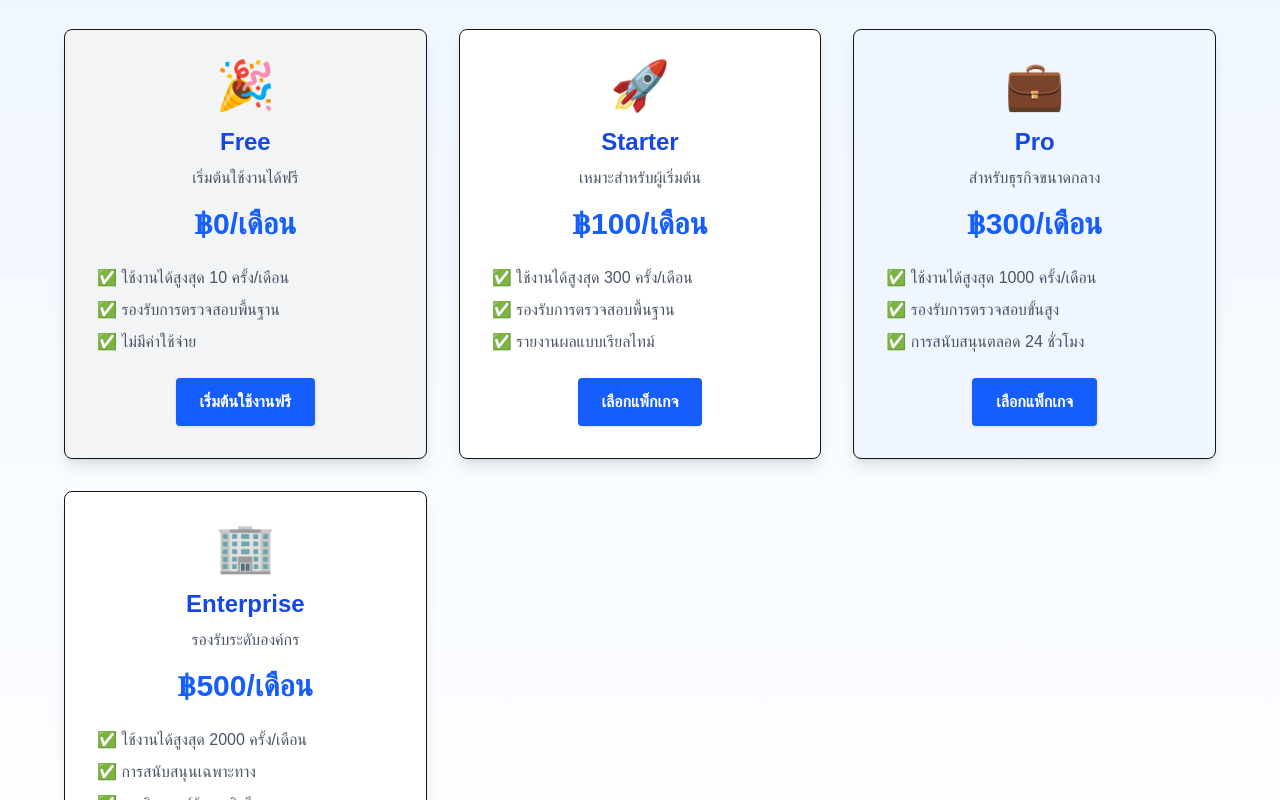
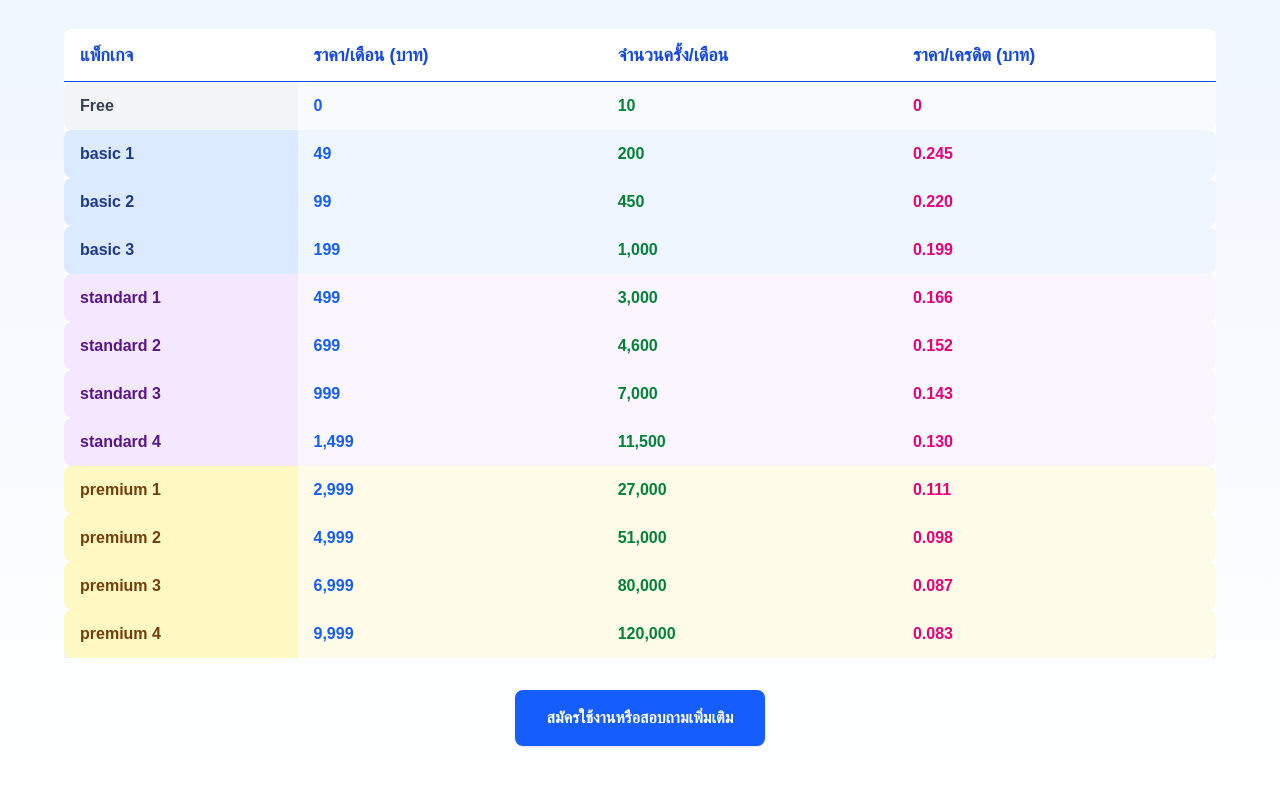
Before and after one commit to pookky789/slip-checker-sale-page, a Next.js app: page / in a window 1280 px wide. Shown: the part 1080-1880 px from the top of the page. Built offline with nearby package versions, Linux system fonts and the light colour scheme.

Commit message:
improve package UI

```diff
--- a/app/components/Layout.tsx
+++ b/app/components/Layout.tsx
@@ -1,3 +1,4 @@
+"use client";
 import React from "react";
 import Link from "next/link";
 import Image from "next/image";
@@ -8,43 +9,71 @@ export default function Layout({ children }: { children: React.ReactNode }) {
       {/* ✅ Top Bar */}
       <header className="bg-blue-800 text-white p-4 shadow-md h-16">
         <nav className="max-w-6xl mx-auto flex justify-between items-center h-full">
-          <Link href="/" className="flex items-center h-full px-12 -ml-4">
+          <Link href="/" className="flex items-center h-full px-4 sm:px-12 -ml-2 sm:-ml-4">
             <Image
               src="/header-logo.png"
               alt="SlipChecker Logo"
-              width={120} // กำหนดความกว้างของโลโก้
-              height={48} // กำหนดความสูงของโลโก้
+              width={120}
+              height={48}
               className="h-full w-auto"
             />
           </Link>
-          <ul className="flex gap-6 text-sm font-medium">
+          {/* Hamburger menu for mobile */}
+          <div className="sm:hidden">
+            <button
+              type="button"
+              className="text-white focus:outline-none"
+              onClick={() => {
+                const menu = document.getElementById("mobile-menu");
+                if (menu) menu.classList.toggle("hidden");
+              }}
+              aria-label="เปิดเมนู"
+            >
+              <svg width="32" height="32" fill="none" viewBox="0 0 24 24">
+                <path stroke="currentColor" strokeWidth="2" strokeLinecap="round" d="M4 6h16M4 12h16M4 18h16"/>
+              </svg>
+            </button>
+          </div>
+          {/* Desktop menu */}
+          <ul className="hidden sm:flex gap-6 text-sm font-medium">
             <li>
-              <Link href="/" className="hover:underline text-gray-200">
-                หน้าแรก
-              </Link>
+              <Link href="/" className="hover:underline text-gray-200">หน้าแรก</Link>
             </li>
             <li>
-              <Link href="#packages" className="hover:underline text-gray-200">
-                แพ็กเกจ
-              </Link>
+              <Link href="#packages" className="hover:underline text-gray-200">แพ็กเกจ</Link>
             </li>
             <li>
-              <Link href="#howto" className="hover:underline text-gray-200">
-                วิธีใช้งาน
-              </Link>
+              <Link href="#howto" className="hover:underline text-gray-200">วิธีใช้งาน</Link>
             </li>
             <li>
-              <Link href="#contact" className="hover:underline text-gray-200">
-                ติดต่อเรา
-              </Link>
+              <Link href="#contact" className="hover:underline text-gray-200">ติดต่อเรา</Link>
             </li>
             <li>
-              <Link href="https://account.slip-checker.com/" className="hover:underline font-semibold text-yellow-300">
-                สมาชิก
-              </Link>
+              <Link href="https://account.slip-checker.com/" className="hover:underline font-semibold text-yellow-300">สมาชิก</Link>
             </li>
           </ul>
         </nav>
+        {/* Mobile menu */}
+        <ul
+          id="mobile-menu"
+          className="sm:hidden flex flex-col gap-2 text-sm font-medium bg-blue-900 px-6 py-4 absolute top-16 left-0 right-0 z-50 hidden"
+        >
+          <li>
+            <Link href="/" className="hover:underline text-gray-200 block py-2">หน้าแรก</Link>
+          </li>
+          <li>
+            <Link href="#packages" className="hover:underline text-gray-200 block py-2">แพ็กเกจ</Link>
+          </li>
+          <li>
+            <Link href="#howto" className="hover:underline text-gray-200 block py-2">วิธีใช้งาน</Link>
+          </li>
+          <li>
+            <Link href="#contact" className="hover:underline text-gray-200 block py-2">ติดต่อเรา</Link>
+          </li>
+          <li>
+            <Link href="https://account.slip-checker.com/" className="hover:underline font-semibold text-yellow-300 block py-2">สมาชิก</Link>
+          </li>
+        </ul>
       </header>
       <main>{children}</main>
       {/* ✅ Footer */}
--- a/app/page.tsx
+++ b/app/page.tsx
@@ -1,4 +1,3 @@
-
 import Layout from './components/Layout';
 export default function HomePage() {
   return (
@@ -39,7 +38,7 @@ export default function HomePage() {
           </div>
           <div className="mt-10">
             <a
-              href="/signup"
+              href="https://account.slip-checker.com/register"
               className="inline-block px-8 py-4 bg-blue-600 text-white font-semibold rounded-lg shadow hover:bg-blue-700 transition"
             >
               เริ่มต้นใช้งานฟรี
@@ -70,83 +69,100 @@ export default function HomePage() {
       {/* ✅ Section 2: แพ็กเกจ */}
       <section id="packages" className="py-16 bg-gradient-to-b from-blue-50 to-white text-center">
         <div className="max-w-6xl mx-auto">
-          <h2 className="text-4xl font-extrabold text-blue-800 mb-10">เลือกแพ็กเกจที่เหมาะกับคุณ</h2>
-          <div className="grid grid-cols-1 md:grid-cols-3 gap-8">
-          {/* Free Package */}
-            <div className="border rounded-lg p-8 shadow-lg hover:shadow-xl transition bg-gray-100">
-              <div className="text-blue-600 text-5xl mb-4">🎉</div>
-              <h3 className="text-2xl font-bold text-blue-700 mb-2">Free</h3>
-              <p className="text-gray-600 mb-4">เริ่มต้นใช้งานได้ฟรี</p>
-              <p className="text-3xl font-bold text-blue-600 mb-6">฿0/เดือน</p>
-              <ul className="text-left text-gray-600 space-y-2 mb-6">
-                <li>✅ ใช้งานได้สูงสุด 10 ครั้ง/เดือน</li>
-                <li>✅ รองรับการตรวจสอบพื้นฐาน</li>
-                <li>✅ ไม่มีค่าใช้จ่าย</li>
-              </ul>
-              <a
-                href="/signup"
-                className="inline-block px-6 py-3 bg-blue-600 text-white font-semibold rounded shadow hover:bg-blue-700 transition"
-              >
-                เริ่มต้นใช้งานฟรี
-              </a>
-            </div>
-
-            {/* Starter Package */}
-            <div className="border rounded-lg p-8 shadow-lg hover:shadow-xl transition bg-white">
-              <div className="text-blue-600 text-5xl mb-4">🚀</div>
-              <h3 className="text-2xl font-bold text-blue-700 mb-2">Starter</h3>
-              <p className="text-gray-600 mb-4">เหมาะสำหรับผู้เริ่มต้น</p>
-              <p className="text-3xl font-bold text-blue-600 mb-6">฿100/เดือน</p>
-              <ul className="text-left text-gray-600 space-y-2 mb-6">
-                <li>✅ ใช้งานได้สูงสุด 300 ครั้ง/เดือน</li>
-                <li>✅ รองรับการตรวจสอบพื้นฐาน</li>
-                <li>✅ รายงานผลแบบเรียลไทม์</li>
-              </ul>
-              <a
-                href="/signup"
-                className="inline-block px-6 py-3 bg-blue-600 text-white font-semibold rounded shadow hover:bg-blue-700 transition"
-              >
-                เลือกแพ็กเกจ
-              </a>
-            </div>
-
-            {/* Pro Package */}
-            <div className="border rounded-lg p-8 shadow-lg hover:shadow-xl transition bg-blue-50">
-              <div className="text-blue-600 text-5xl mb-4">💼</div>
-              <h3 className="text-2xl font-bold text-blue-700 mb-2">Pro</h3>
-              <p className="text-gray-600 mb-4">สำหรับธุรกิจขนาดกลาง</p>
-              <p className="text-3xl font-bold text-blue-600 mb-6">฿300/เดือน</p>
-              <ul className="text-left text-gray-600 space-y-2 mb-6">
-                <li>✅ ใช้งานได้สูงสุด 1000 ครั้ง/เดือน</li>
-                <li>✅ รองรับการตรวจสอบขั้นสูง</li>
-                <li>✅ การสนับสนุนตลอด 24 ชั่วโมง</li>
-              </ul>
-              <a
-                href="/signup"
-                className="inline-block px-6 py-3 bg-blue-600 text-white font-semibold rounded shadow hover:bg-blue-700 transition"
-              >
-                เลือกแพ็กเกจ
-              </a>
-            </div>
-
-            {/* Enterprise Package */}
-            <div className="border rounded-lg p-8 shadow-lg hover:shadow-xl transition bg-white">
-              <div className="text-blue-600 text-5xl mb-4">🏢</div>
-              <h3 className="text-2xl font-bold text-blue-700 mb-2">Enterprise</h3>
-              <p className="text-gray-600 mb-4">รองรับระดับองค์กร</p>
-              <p className="text-3xl font-bold text-blue-600 mb-6">฿500/เดือน</p>
-              <ul className="text-left text-gray-600 space-y-2 mb-6">
-                <li>✅ ใช้งานได้สูงสุด 2000 ครั้ง/เดือน</li>
-                <li>✅ การสนับสนุนเฉพาะทาง</li>
-                <li>✅ การวิเคราะห์ข้อมูลเชิงลึก</li>
-              </ul>
-              <a
-                href="/signup"
-                className="inline-block px-6 py-3 bg-blue-600 text-white font-semibold rounded shadow hover:bg-blue-700 transition"
-              >
-                เลือกแพ็กเกจ
-              </a>
-            </div>
+          <h2 className="text-4xl font-extrabold text-blue-800 mb-10">แพ็กเกจและราคา</h2>
+          <div className="overflow-x-auto">
+            <table className="min-w-full bg-white rounded-lg shadow-lg text-left">
+              <thead>
+                <tr>
+                  <th className="px-4 py-3 border-b text-blue-700 text-lg">แพ็กเกจ</th>
+                  <th className="px-4 py-3 border-b text-blue-700 text-lg">ราคา/เดือน (บาท)</th>
+                  <th className="px-4 py-3 border-b text-blue-700 text-lg">จำนวนครั้ง/เดือน</th>
+                  <th className="px-4 py-3 border-b text-blue-700 text-lg">ราคา/เครดิต (บาท)</th>
+                </tr>
+              </thead>
+              <tbody>
+  <tr className="hover:bg-blue-50">
+    <td className="px-4 py-3 font-semibold text-gray-700 bg-gray-100 rounded-l-lg">Free</td>
+    <td className="px-4 py-3 text-blue-600 font-bold bg-gray-50">0</td>
+    <td className="px-4 py-3 text-green-700 font-bold bg-gray-50">10</td>
+    <td className="px-4 py-3 text-pink-600 font-bold bg-gray-50 rounded-r-lg">0</td>
+  </tr>
+  <tr className="hover:bg-blue-50">
+    <td className="px-4 py-3 font-semibold text-blue-900 bg-blue-100 rounded-l-lg">basic 1</td>
+    <td className="px-4 py-3 text-blue-600 font-bold bg-blue-50">49</td>
+    <td className="px-4 py-3 text-green-700 font-bold bg-blue-50">200</td>
+    <td className="px-4 py-3 text-pink-600 font-bold bg-blue-50 rounded-r-lg">0.245</td>
+  </tr>
+  <tr className="hover:bg-blue-50">
+    <td className="px-4 py-3 font-semibold text-blue-900 bg-blue-100 rounded-l-lg">basic 2</td>
+    <td className="px-4 py-3 text-blue-600 font-bold bg-blue-50">99</td>
+    <td className="px-4 py-3 text-green-700 font-bold bg-blue-50">450</td>
+    <td className="px-4 py-3 text-pink-600 font-bold bg-blue-50 rounded-r-lg">0.220</td>
+  </tr>
+  <tr className="hover:bg-blue-50">
+    <td className="px-4 py-3 font-semibold text-blue-900 bg-blue-100 rounded-l-lg">basic 3</td>
+    <td className="px-4 py-3 text-blue-600 font-bold bg-blue-50">199</td>
+    <td className="px-4 py-3 text-green-700 font-bold bg-blue-50">1,000</td>
+    <td className="px-4 py-3 text-pink-600 font-bold bg-blue-50 rounded-r-lg">0.199</td>
+  </tr>
+  <tr className="hover:bg-blue-50">
+    <td className="px-4 py-3 font-semibold text-purple-900 bg-purple-100 rounded-l-lg">standard 1</td>
+    <td className="px-4 py-3 text-blue-600 font-bold bg-purple-50">499</td>
+    <td className="px-4 py-3 text-green-700 font-bold bg-purple-50">3,000</td>
+    <td className="px-4 py-3 text-pink-600 font-bold bg-purple-50 rounded-r-lg">0.166</td>
+  </tr>
+  <tr className="hover:bg-blue-50">
+    <td className="px-4 py-3 font-semibold text-purple-900 bg-purple-100 rounded-l-lg">standard 2</td>
+    <td className="px-4 py-3 text-blue-600 font-bold bg-purple-50">699</td>
+    <td className="px-4 py-3 text-green-700 font-bold bg-purple-50">4,600</td>
+    <td className="px-4 py-3 text-pink-600 font-bold bg-purple-50 rounded-r-lg">0.152</td>
+  </tr>
+  <tr className="hover:bg-blue-50">
+    <td className="px-4 py-3 font-semibold text-purple-900 bg-purple-100 rounded-l-lg">standard 3</td>
+    <td className="px-4 py-3 text-blue-600 font-bold bg-purple-50">999</td>
+    <td className="px-4 py-3 text-green-700 font-bold bg-purple-50">7,000</td>
+    <td className="px-4 py-3 text-pink-600 font-bold bg-purple-50 rounded-r-lg">0.143</td>
+  </tr>
+  <tr className="hover:bg-blue-50">
+    <td className="px-4 py-3 font-semibold text-purple-900 bg-purple-100 rounded-l-lg">standard 4</td>
+    <td className="px-4 py-3 text-blue-600 font-bold bg-purple-50">1,499</td>
+    <td className="px-4 py-3 text-green-700 font-bold bg-purple-50">11,500</td>
+    <td className="px-4 py-3 text-pink-600 font-bold bg-purple-50 rounded-r-lg">0.130</td>
+  </tr>
+  <tr className="hover:bg-blue-50">
+    <td className="px-4 py-3 font-semibold text-yellow-900 bg-yellow-100 rounded-l-lg">premium 1</td>
+    <td className="px-4 py-3 text-blue-600 font-bold bg-yellow-50">2,999</td>
+    <td className="px-4 py-3 text-green-700 font-bold bg-yellow-50">27,000</td>
+    <td className="px-4 py-3 text-pink-600 font-bold bg-yellow-50 rounded-r-lg">0.111</td>
+  </tr>
+  <tr className="hover:bg-blue-50">
+    <td className="px-4 py-3 font-semibold text-yellow-900 bg-yellow-100 rounded-l-lg">premium 2</td>
+    <td className="px-4 py-3 text-blue-600 font-bold bg-yellow-50">4,999</td>
+    <td className="px-4 py-3 text-green-700 font-bold bg-yellow-50">51,000</td>
+    <td className="px-4 py-3 text-pink-600 font-bold bg-yellow-50 rounded-r-lg">0.098</td>
+  </tr>
+  <tr className="hover:bg-blue-50">
+    <td className="px-4 py-3 font-semibold text-yellow-900 bg-yellow-100 rounded-l-lg">premium 3</td>
+    <td className="px-4 py-3 text-blue-600 font-bold bg-yellow-50">6,999</td>
+    <td className="px-4 py-3 text-green-700 font-bold bg-yellow-50">80,000</td>
+    <td className="px-4 py-3 text-pink-600 font-bold bg-yellow-50 rounded-r-lg">0.087</td>
+  </tr>
+  <tr className="hover:bg-blue-50">
+    <td className="px-4 py-3 font-semibold text-yellow-900 bg-yellow-100 rounded-l-lg">premium 4</td>
+    <td className="px-4 py-3 text-blue-600 font-bold bg-yellow-50">9,999</td>
+    <td className="px-4 py-3 text-green-700 font-bold bg-yellow-50">120,000</td>
+    <td className="px-4 py-3 text-pink-600 font-bold bg-yellow-50 rounded-r-lg">0.083</td>
+  </tr>
+</tbody>
+            </table>
+          </div>
+          <div className="mt-8">
+            <a
+              href="https://account.slip-checker.com/register"
+              className="inline-block px-8 py-4 bg-blue-600 text-white font-semibold rounded-lg shadow hover:bg-blue-700 transition"
+            >
+              สมัครใช้งานหรือสอบถามเพิ่มเติม
+            </a>
           </div>
         </div>
       </section>
@@ -185,7 +201,7 @@ export default function HomePage() {
           </div>
           <div className="mt-10">
             <a
-              href="/signup"
+              href="https://account.slip-checker.com/register"
               className="inline-block px-8 py-4 bg-blue-600 text-white font-semibold rounded-lg shadow hover:bg-blue-700 transition"
             >
               เริ่มต้นใช้งานฟรี
@@ -244,7 +260,7 @@ export default function HomePage() {
 
         <div className="mt-10">
           <a
-            href="/docs"
+            href="https://account.slip-checker.com/apidocument"
             className="inline-block px-8 py-4 bg-blue-600 text-white font-semibold rounded-lg shadow hover:bg-blue-700 transition"
           >
             ดูเอกสาร API
```
Also changed, not shown: app/contact/page.tsx (added, +56 -0 lines).
